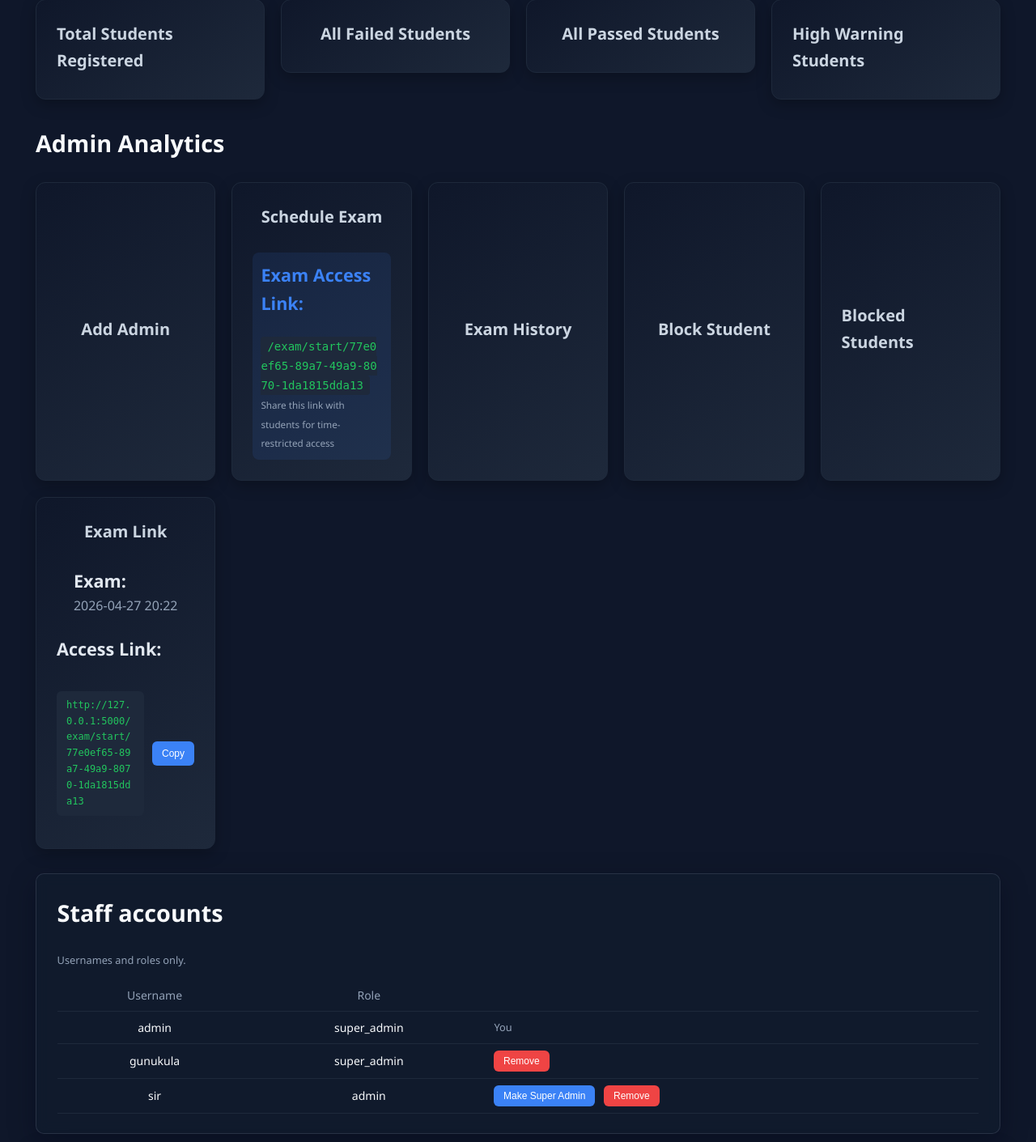
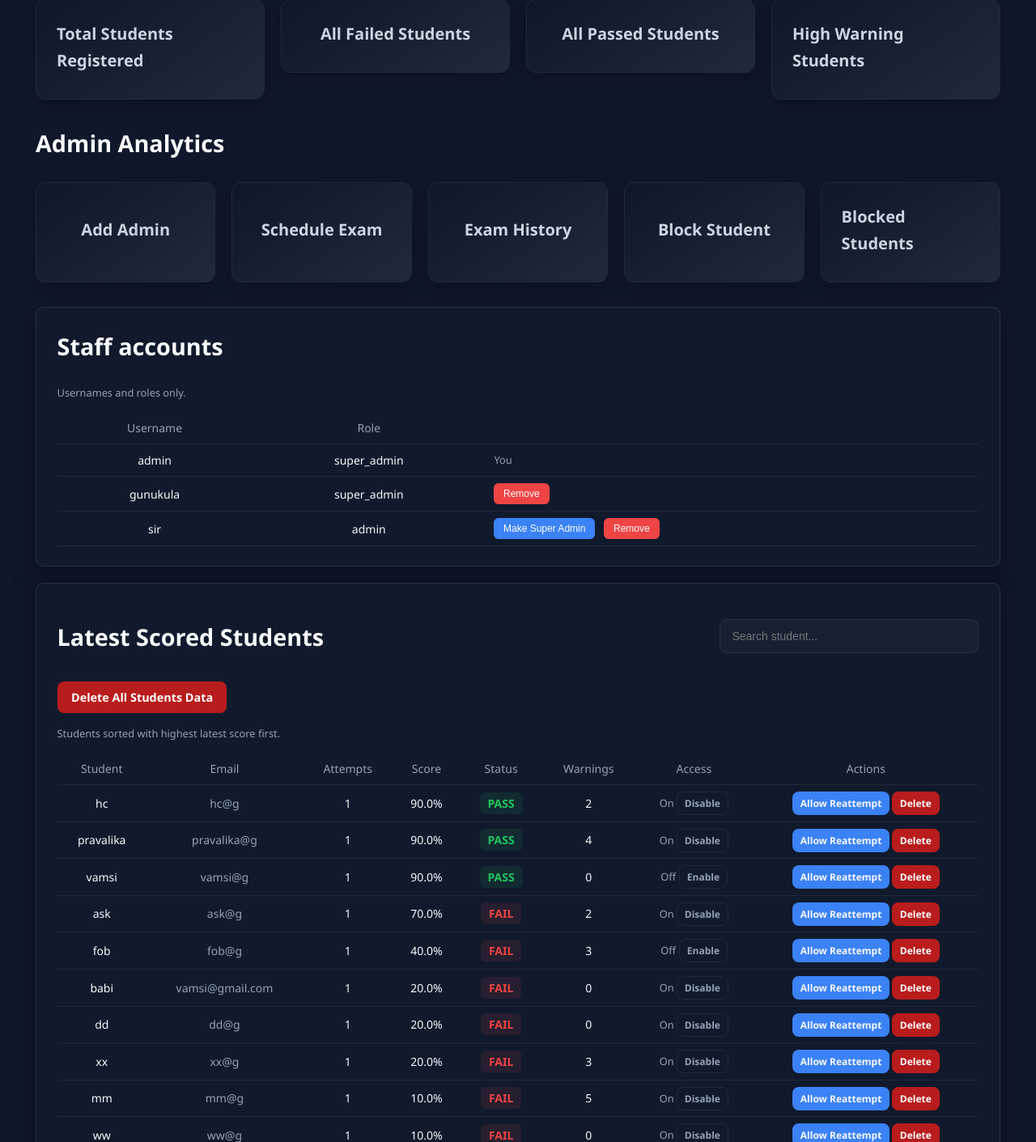
Before and after one commit to VamsiGunukula/ai_online_exam, a Flask app: page /admin in a window 1280 px wide. Shown: the part 257-1668 px from the top of the page at 81% size. Run offline with Flask 3, Linux system fonts and the light colour scheme; a user stored in the database is signed in; data comes from the database, SQL or seed files in the repository; both versions use the stored data as it was after the commit.

Commit message:
removed duplicate exam link UI (final cleanup)

```diff
--- a/templates/admin/dashboard.html
+++ b/templates/admin/dashboard.html
@@ -172,13 +172,6 @@ color: #64748b;
       font-weight: 600;
       color: #cbd5e1;
     ">Schedule Exam</div>
-    {% if schedule and schedule.exam_token %}
-    <div style="margin-top: 10px; padding: 10px; background: rgba(59,130,246,0.1); border-radius: 8px; font-size: 14px;">
-      <strong style="color: #3b82f6;">Exam Access Link:</strong><br>
-      <code style="background: #1e293b; color: #22c55e; padding: 4px 8px; border-radius: 4px; font-family: monospace; word-break: break-all;">{{ url_for('exam_start_with_token', token=schedule.exam_token) }}</code>
-      <br><small style="color: #94a3b8;">Share this link with students for time-restricted access</small>
-    </div>
-    {% endif %}
   </div>
 
   <div class="admin-stat-card" style="
@@ -228,85 +221,8 @@ color: #64748b;
       color: #cbd5e1;
     ">Blocked Students</div>
   </div>
-
-  <div class="admin-stat-card" style="
-    padding: 25px;
-    border-radius: 12px;
-    font-size: 16px;
-    display: flex;
-    flex-direction: column;
-    justify-content: center;
-    cursor: default;
-  ">
-    <div class="admin-stat-title" style="
-      font-size: 20px;
-      font-weight: 600;
-      color: #cbd5e1;
-      margin-bottom: 15px;
-    ">Exam Link</div>
-
-    {% if latest_exam and latest_exam.exam_token %}
-      <div style="margin-bottom: 10px;">
-        <strong style="color: #e2e8f0;">Exam:</strong>
-        <span style="color: #94a3b8;">{{ latest_exam.start_time.strftime('%Y-%m-%d %H:%M') }}</span>
-      </div>
-
-      <div style="margin-bottom: 15px;">
-        <strong style="color: #e2e8f0;">Access Link:</strong><br>
-        <div style="display: flex; align-items: center; gap: 10px; margin-top: 8px;">
-          <code id="examLink" style="
-            background: #1e293b;
-            color: #22c55e;
-            padding: 8px 12px;
-            border-radius: 6px;
-            font-family: monospace;
-            font-size: 12px;
-            word-break: break-all;
-            flex: 1;
-          ">http://127.0.0.1:5000/exam/start/{{ latest_exam.exam_token }}</code>
-          <button onclick="copyExamLink()" style="
-            background: #3b82f6;
-            color: white;
-            border: none;
-            padding: 8px 12px;
-            border-radius: 6px;
-            cursor: pointer;
-            font-size: 12px;
-            transition: background 0.2s;
-          " onmouseover="this.style.background='#2563eb'" onmouseout="this.style.background='#3b82f6'">
-            Copy
-          </button>
-        </div>
-      </div>
-    {% else %}
-      <div style="color: #94a3b8; text-align: center; padding: 20px 0;">
-        <strong>No exam scheduled</strong>
-      </div>
-    {% endif %}
-  </div>
 </div>
 
-<script>
-function copyExamLink() {
-    const linkElement = document.getElementById('examLink');
-    const textToCopy = linkElement.textContent;
-
-    navigator.clipboard.writeText(textToCopy).then(function() {
-        // Show success feedback
-        const button = event.target;
-        const originalText = button.textContent;
-        button.textContent = 'Copied!';
-        button.style.background = '#22c55e';
-
-        setTimeout(function() {
-            button.textContent = originalText;
-            button.style.background = '#3b82f6';
-        }, 2000);
-    }).catch(function(err) {
-        console.error('Failed to copy: ', err);
-    });
-}
-</script>
 <style>
 .admin-controls {
     display: flex;
```
Also changed, not shown: instance/exam.db.
